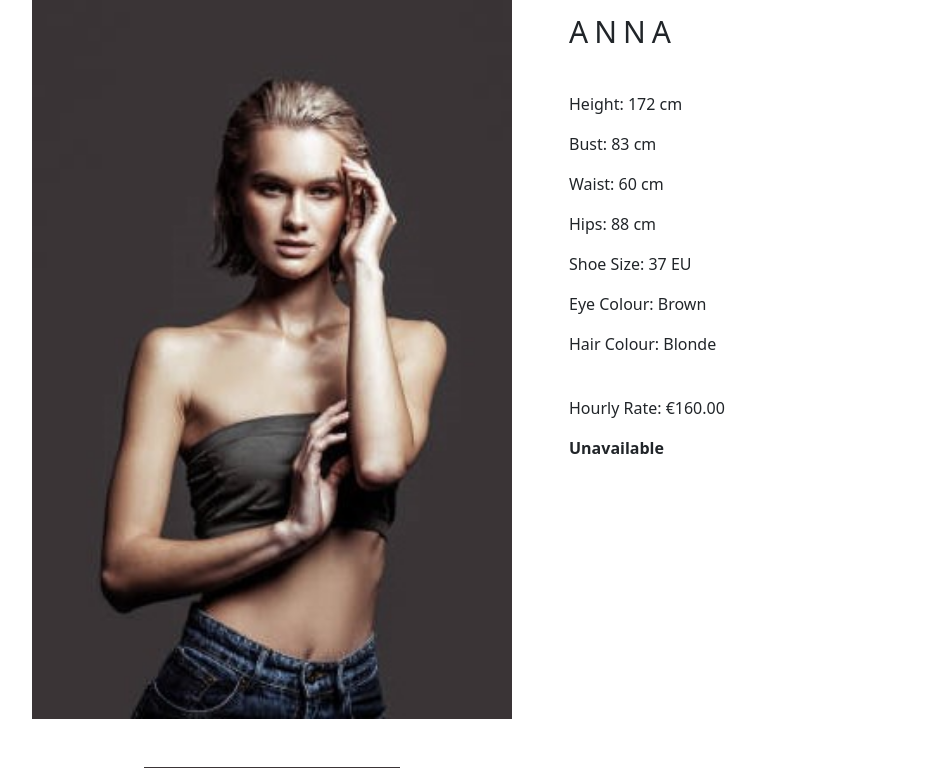
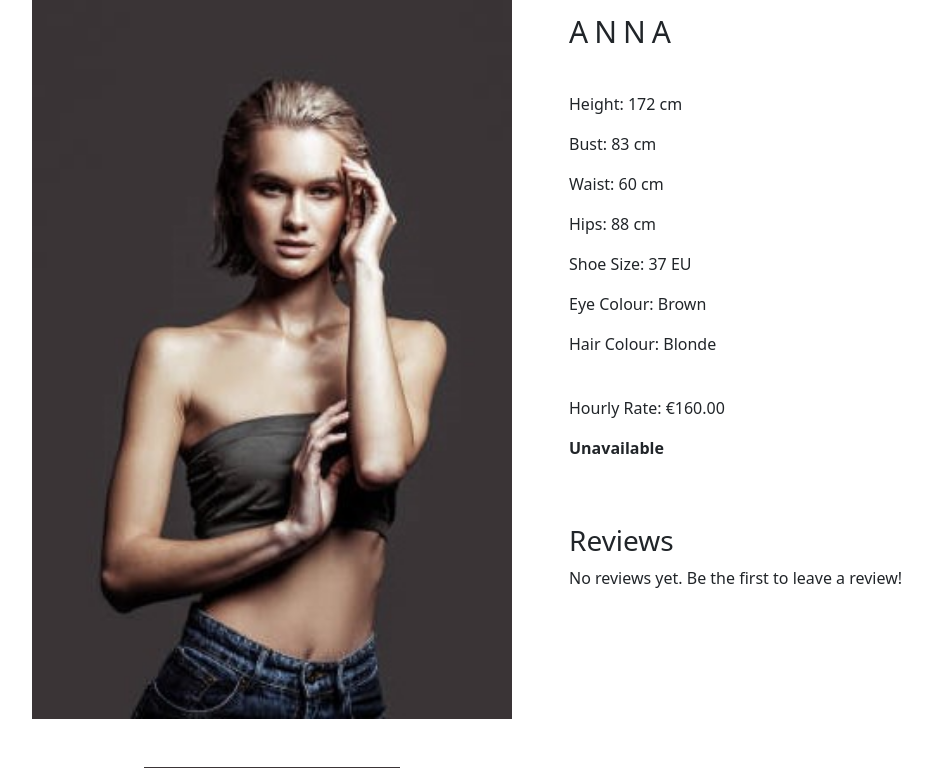
Before and after one commit to Daniel-Marin5/ModelAgency, a Django app: page /005fdd27-d5b4-473c-82e8-7c0a15552352/3be8e568-3275-4201-8a5f-f0fe424c87cc/ in a window 1280 px wide. Shown: the part 366-1134 px from the top of the page, without its empty margins (83-1015 px from the left). Run offline with Django 5.2, Linux system fonts and the light colour scheme; data comes from the database, SQL or seed files in the repository; both versions use the stored data as it was after the commit; some libraries are stand-ins or nearby versions.

Commit message:
reviews, night mode all fixed. admin dashboard next

```diff
--- a/order/models.py
+++ b/order/models.py
@@ -27,9 +27,10 @@ verbose_name='Email Address')
 class OrderItem(models.Model):
     product = models.CharField(max_length=250)
     price = models.DecimalField(max_digits=10, decimal_places=2, verbose_name='Euro Price')
-    duration = models.IntegerField(default=1)  # New field for booking duration (in hours)
-    booked_date = models.DateField(null=True, blank=True)  # Add booked date
+    duration = models.IntegerField(default=1)  # Booking duration (in hours)
+    booked_date = models.DateField(null=True, blank=True)  # Booked date
     order = models.ForeignKey(Order, on_delete=models.CASCADE)
+    reviewed = models.BooleanField(default=False)  # New field to track if a review has been left
 
     class Meta:
         db_table = 'OrderItem'
--- a/sobaka/models.py
+++ b/sobaka/models.py
@@ -68,3 +68,16 @@ class Human(models.Model):
 
     def __str__(self):
         return self.name
+
+class Review(models.Model):
+    human = models.ForeignKey(Human, on_delete=models.CASCADE, related_name='reviews')
+    user = models.ForeignKey('accounts.CustomUser', on_delete=models.CASCADE)
+    rating = models.IntegerField(choices=[(i, i) for i in range(1, 6)])  # Rating from 1 to 5
+    comment = models.TextField(blank=True)
+    created = models.DateTimeField(auto_now_add=True)
+
+    class Meta:
+        ordering = ['-created']
+
+    def __str__(self):
+        return f"Review for {self.human.name} by {self.user.username}"
--- a/sobaka/templates/sobaka/human.html
+++ b/sobaka/templates/sobaka/human.html
@@ -53,6 +53,26 @@
                             {% endif %}
                         {% endif %}
                     </div>
+                    <br>
+                    <br>
+                    <div>
+                        <h3>Reviews</h3>
+                        {% if human.reviews.exists %}
+                            <ul>
+                                {% for review in human.reviews.all|slice:":3" %}
+                                    <li>
+                                        <strong>{{ review.user.username }}</strong> ({{ review.created|date:"Y-m-d" }})
+                                        <br>
+                                        Rating: {{ review.rating }}/5
+                                        <br>
+                                        {{ review.comment }}
+                                    </li>
+                                {% endfor %}
+                            </ul>
+                        {% else %}
+                            <p>No reviews yet. Be the first to leave a review!</p>
+                        {% endif %}
+                    </div>
                 </div>
             </div>
         </div>
--- a/sobaka/templates/sobaka/leave_review.html
+++ b/sobaka/templates/sobaka/leave_review.html
@@ -2,8 +2,10 @@
 {% block title %}Leave a Review{% endblock %}
 {% block content %}
 <div class="container">
+    <br>
     <h1>Leave a Review for {{ human.name }}</h1>
-    <form method="post">
+    <br>
+    <form method="post" class="review-form">
         {% csrf_token %}
         {{ form.as_p }}
         <button type="submit" class="btn btn-secondary">Submit Review</button>
--- a/sobaka/urls.py
+++ b/sobaka/urls.py
@@ -7,4 +7,5 @@ urlpatterns = [
     path('', views.hum_list, name = 'all_humans'),
     path('<uuid:category_id>/', views.hum_list, name = 'humans_by_category'),
     path('<uuid:category_id>/<uuid:human_id>/', views.human_detail, name = 'human_detail'),
+     path('leave_review/<int:order_item_id>/', views.leave_review, name='leave_review'),
 ]
--- a/sobaka/views.py
+++ b/sobaka/views.py
@@ -1,6 +1,9 @@
-from django.shortcuts import render, get_object_or_404
-from .models import Category, Human
+from django.shortcuts import render, redirect, get_object_or_404
+from django.contrib.auth.decorators import login_required
+from .models import Category, Human, Review
 from django.core.paginator import Paginator, EmptyPage, InvalidPage
+from order.models import OrderItem
+from .forms import ReviewForm
 
 def hum_list(request, category_id=None):
     category = None
@@ -30,3 +33,26 @@ def hum_list(request, category_id=None):
 def human_detail(request, category_id, human_id):
     human = get_object_or_404(Human, category_id=category_id, id=human_id)
     return render(request, 'sobaka/human.html', {'human':human})
+
+@login_required
+def leave_review(request, order_item_id):
+    order_item = get_object_or_404(OrderItem, id=order_item_id, order__emailAddress=request.user.email)
+    human = get_object_or_404(Human, name=order_item.product)
+
+    if order_item.reviewed:
+        return redirect(human.get_absolute_url())  # Redirect if already reviewed
+
+    if request.method == 'POST':
+        form = ReviewForm(request.POST)
+        if form.is_valid():
+            review = form.save(commit=False)
+            review.human = human
+            review.user = request.user
+            review.save()
+            order_item.reviewed = True
+            order_item.save()
+            return redirect(human.get_absolute_url())
+    else:
+        form = ReviewForm()
+
+    return render(request, 'sobaka/leave_review.html', {'form': form, 'human': human})
--- a/static/css/custom.css
+++ b/static/css/custom.css
@@ -403,3 +403,28 @@ body.dark-mode div#id_password1_helptext,
 body.dark-mode div#id_password2_helptext {
     color: #ffffff !important;
 }
+
+/* Dark mode styles for select, option, and textarea */
+body.dark-mode form p select,
+body.dark-mode form p textarea {
+    background-color: #444444 !important; /* Same as the search box */
+    color: #ffffff !important; /* White text for readability */
+    border: 1px solid #555555 !important; /* Border color for consistency */
+}
+
+body.dark-mode form p select:focus,
+body.dark-mode form p textarea:focus {
+    background-color: #555555 !important; /* Slightly lighter background on focus */
+    color: #ffffff !important;
+    border-color: #666666 !important; /* Highlighted border on focus */
+    box-shadow: none !important; /* Remove default focus shadow */
+}
+
+body.dark-mode form p select option {
+    background-color: #444444 !important; /* Dropdown options background */
+    color: #ffffff !important; /* Dropdown options text color */
+}
+
+body.dark-mode form p select option:hover {
+    background-color: #555555 !important; /* Highlighted option background */
+}
```
Also changed, not shown: accounts/templates/profile.html (+8 -0 lines), sobaka/admin.py (+8 -1 lines), db.sqlite3, order/migrations/0006_orderitem_reviewed.py (added), sobaka/migrations/0006_review.py (added).
